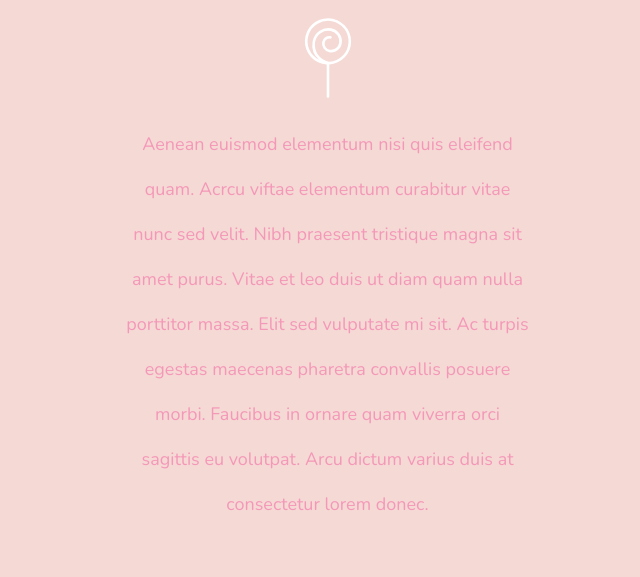
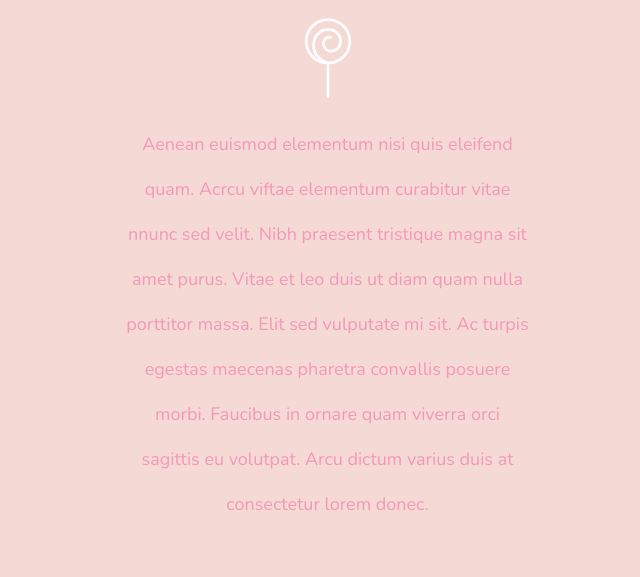
Before and after one commit to hdp1904/gallerySweets, a plain HTML site: page index.html in a window 1280 px wide. Shown: the part 3740-4317 px from the top of the page, 640-1280 px from the left. Drawn offline with nearby package versions, Linux system fonts and the light colour scheme.

Commit message:
Update index.html

```diff
--- a/index.html
+++ b/index.html
@@ -114,7 +114,7 @@
                     <div class="col-10 col-lg-8 blurb mb-5 mb-md-0">
                         <h2>GALLERY OF SWEETS</h2>
                         <img src="imgs/lolli_icon.png" alt="" class="d-none d-lg-inline">
-                        <p class="lead">Aenean euismod elementum nisi quis eleifend quam. Acrcu viftae elementum curabitur vitae nunc sed velit. Nibh praesent tristique magna sit amet purus. Vitae et leo duis ut diam quam nulla porttitor massa. Elit sed vulputate mi sit. Ac turpis egestas maecenas pharetra convallis posuere morbi. Faucibus in ornare quam viverra orci sagittis eu volutpat. Arcu dictum varius duis at consectetur lorem donec.</p>
+                        <p class="lead">Aenean euismod elementum nisi quis eleifend quam. Acrcu viftae elementum curabitur vitae nnunc sed velit. Nibh praesent tristique magna sit amet purus. Vitae et leo duis ut diam quam nulla porttitor massa. Elit sed vulputate mi sit. Ac turpis egestas maecenas pharetra convallis posuere morbi. Faucibus in ornare quam viverra orci sagittis eu volutpat. Arcu dictum varius duis at consectetur lorem donec.</p>
                     </div>
                 </div>
             </div>
```
